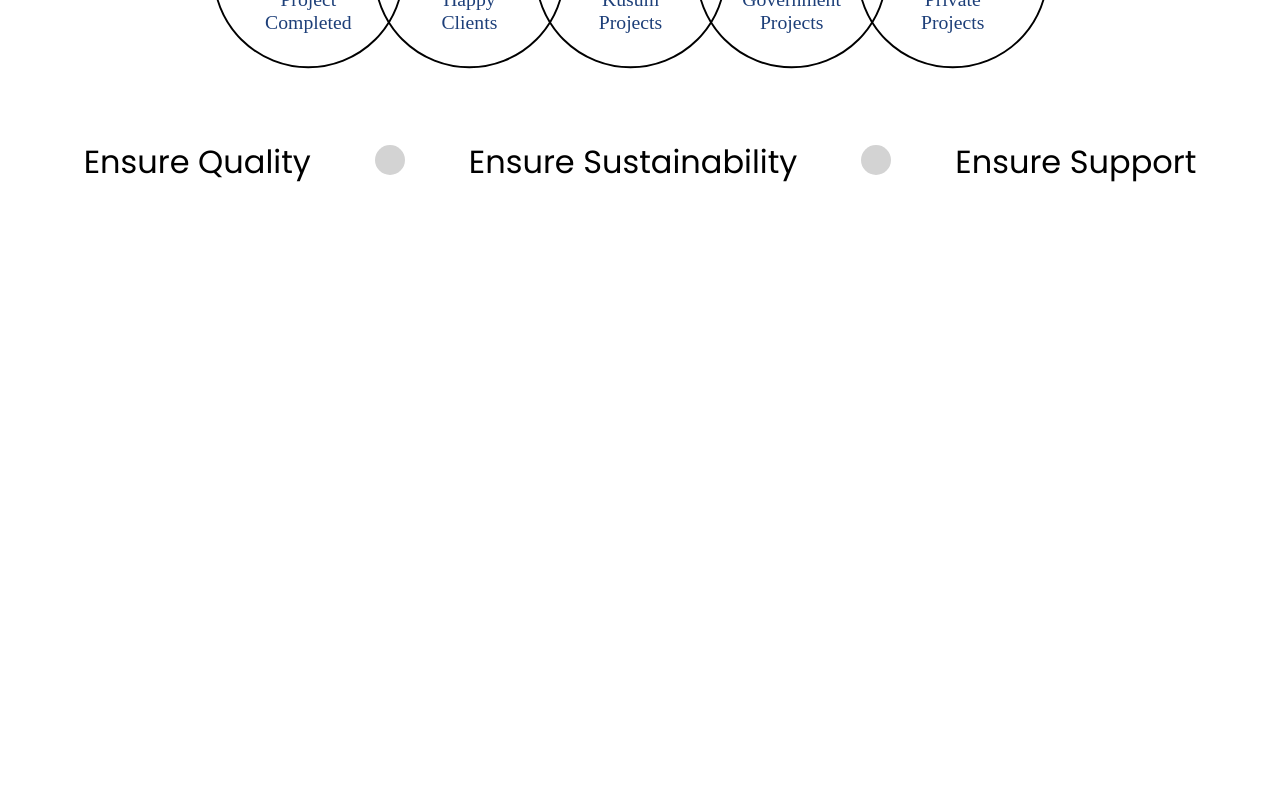
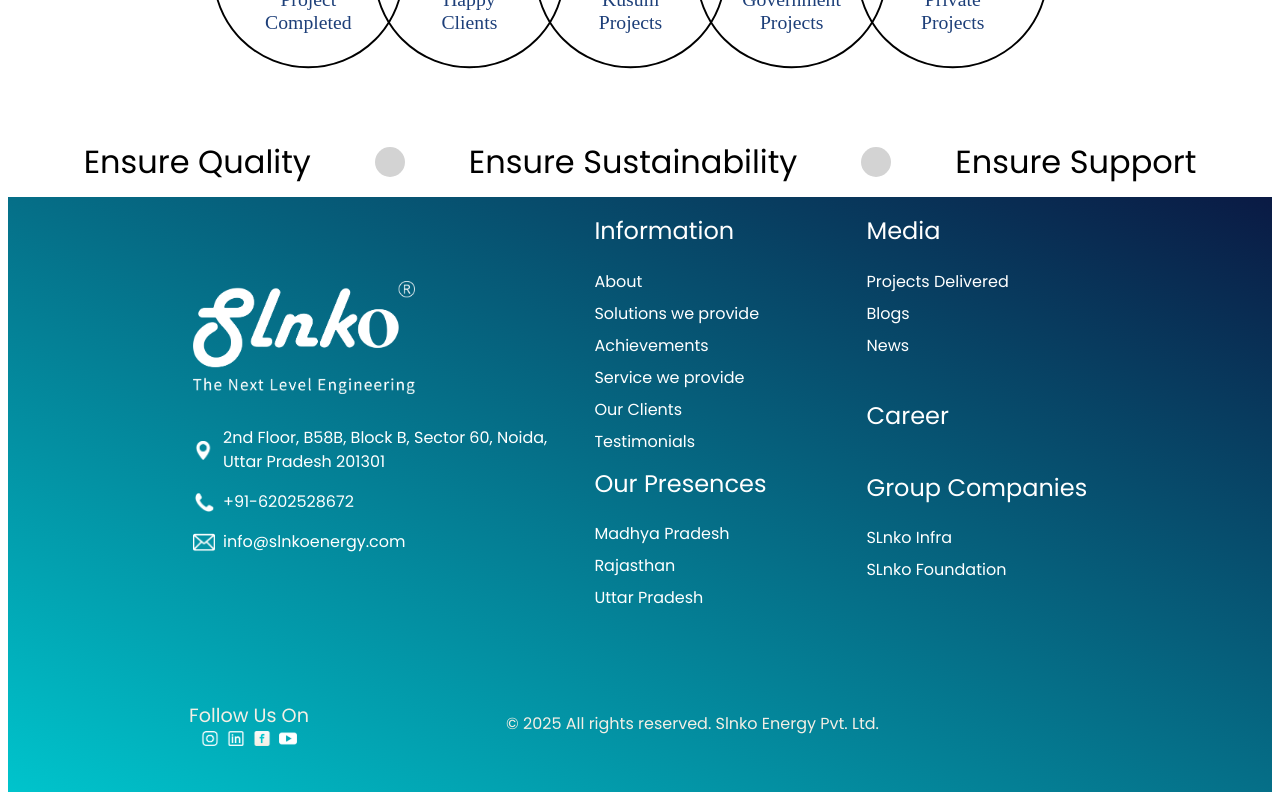
Before and after one commit to SlnkoEnergy/Slnko-Energy, a React (Create React App) app in the folder website/: page / in a window 1280 px wide. Shown: the part 1237-2037 px from the top of the page. Before the commit the page ends 1442 px from the top, so only its background shows below. Built offline with nearby package versions, Linux system fonts and the light colour scheme.

Commit message:
Page2, Page3 and footer completed

```diff
--- a/website/package.json
+++ b/website/package.json
@@ -12,6 +12,7 @@
     "@testing-library/jest-dom": "^6.6.3",
     "@testing-library/react": "^16.2.0",
     "@testing-library/user-event": "^13.5.0",
+    "framer-motion": "^12.6.3",
     "react": "^19.1.0",
     "react-dom": "^19.1.0",
     "react-router-dom": "^7.4.1",
--- a/website/src/App.js
+++ b/website/src/App.js
@@ -14,7 +14,7 @@ const App = () => {
         {/* <Navbar /> */}
         <Page2 />
         <Page3 />
-        {/* <Footer /> */}
+        <Footer />
 
       </BrowserRouter>
     </ThemeProvider>
--- a/website/src/Components/Footer.js
+++ b/website/src/Components/Footer.js
@@ -20,11 +20,12 @@ const Footer = () => {
     <Grid
       container
       width="100%"
-      minHeight="80vh"
+      minHeight="100%"
       display="flex"
       flexDirection="column"
       justifyContent="center"
       alignItems="center"
+      p={2}
       gap={10}
       sx={{
         background: "linear-gradient(to top right, #00c4cc, #0a1a44)",
@@ -32,19 +33,33 @@ const Footer = () => {
     >
       <Grid
         display="flex"
-        flexDirection="row"
+        flexDirection={{ xs: "column", sm: "row" }}
         justifyContent="center"
         alignItems="center"
+        gap={{ xs: 8, sm: 8, md: 6, lg: 4 }}
       >
         {/* Left Section */}
-        <Grid item display="flex" flexDirection="column" width="30%" gap={4}>
+        <Grid
+          item
+          display="flex"
+          flexDirection="column"
+          width={{ xs: "100%", sm: "30%" }}
+          gap={4}
+        >
           <Box
             display="flex"
             justifyContent="flex-start"
             alignItems="center"
             gap={1}
           >
-            <img width="60%" alt="logo" src={logo} />
+            <Box
+              component="img"
+              sx={{
+                width: { xs: "50%", sm: "80%", md: "80%", lg: "60%" },
+              }}
+              alt="logo"
+              src={logo}
+            />
           </Box>
 
           <Box
@@ -55,20 +70,55 @@ const Footer = () => {
             gap={2}
           >
             <Box display="flex" flexDirection="row" gap={1} alignItems="center">
-              <img width="6%" alt="location" src={img1} />
-              <Typography maxWidth={"340px"} color="white">
+              <Box
+                component="img"
+                sx={{
+                  width: { xs: "5%", sm: "8%", md: "8%", lg: "6%" },
+                }}
+                alt="location"
+                src={img1}
+              />
+              <Typography
+                fontSize={{ xs: "1rem", sm: "0.8rem", md: "1rem" }}
+                maxWidth={"340px"}
+                color="white"
+              >
                 2nd Floor, B58B, Block B, Sector 60, Noida, Uttar Pradesh 201301
               </Typography>
             </Box>
 
             <Box display="flex" flexDirection="row" gap={1} alignItems="center">
-              <img width="6%" alt="call" src={img2} />
-              <Typography color="white">+91-6202528672</Typography>
+              <Box
+                component="img"
+                sx={{
+                  width: { xs: "5%", sm: "8%", md: "8%", lg: "6%" },
+                }}
+                alt="call"
+                src={img2}
+              />
+              <Typography
+                fontSize={{ xs: "1rem", sm: "0.8rem", md: "1rem" }}
+                color="white"
+              >
+                +91-6202528672
+              </Typography>
             </Box>
 
             <Box display="flex" flexDirection="row" gap={1} alignItems="center">
-              <img width="6%" alt="mail" src={img3} />
-              <Typography color="white">info@slnkoenergy.com</Typography>
+              <Box
+                component="img"
+                sx={{
+                  width: { xs: "5%", sm: "8%", md: "8%", lg: "6%" },
+                }}
+                alt="mail"
+                src={img3}
+              />
+              <Typography
+                fontSize={{ xs: "1rem", sm: "0.8rem", md: "1rem" }}
+                color="white"
+              >
+                info@slnkoenergy.com
+              </Typography>
             </Box>
           </Box>
         </Grid>
@@ -76,11 +126,11 @@ const Footer = () => {
         {/* Right Section */}
         <Grid
           item
-          width={'40%'}
+          width={{ xs: "100%", sm: "50%", md: "50%", lg: "40%" }}
           display="flex"
           flexDirection="row"
-          justifyContent={'space-between'}
-
+          justifyContent={"space-between"}
+          gap={{ xs: 2 }}
         >
           {/* First Row */}
           <Grid
@@ -91,7 +141,16 @@ const Footer = () => {
           >
             {/* Information */}
             <Box display="flex" flexDirection="column" alignItems="flex-start">
-              <Typography color="white" fontSize={{xs:"1.4rem",sm:'1.2rem',md:'1.3rem',lg:"1.5rem"}} gutterBottom>
+              <Typography
+                color="white"
+                fontSize={{
+                  xs: "1.2rem",
+                  sm: "1rem",
+                  md: "1.3rem",
+                  lg: "1.5rem",
+                }}
+                gutterBottom
+              >
                 Information
               </Typography>
               <List>
@@ -108,7 +167,12 @@ const Footer = () => {
                       primary={text}
                       primaryTypographyProps={{
                         color: "white",
-                        fontSize: { sm: "0.7rem", md: "0.75rem", lg: "1rem" },
+                        fontSize: {
+                          xs: "0.8rem",
+                          sm: "0.7rem",
+                          md: "0.8rem",
+                          lg: "1rem",
+                        },
                       }}
                     />
                   </ListItem>
@@ -117,7 +181,16 @@ const Footer = () => {
             </Box>
             {/* Our Presences */}
             <Box display="flex" flexDirection="column" alignItems="flex-start">
-              <Typography color="white" fontSize="1.5rem" gutterBottom>
+              <Typography
+                color="white"
+                fontSize={{
+                  xs: "1.2rem",
+                  sm: "1rem",
+                  md: "1.3rem",
+                  lg: "1.5rem",
+                }}
+                gutterBottom
+              >
                 Our Presences
               </Typography>
               <List>
@@ -128,7 +201,12 @@ const Footer = () => {
                         primary={text}
                         primaryTypographyProps={{
                           color: "white",
-                          fontSize: { sm: "0.7rem", md: "0.75rem", lg: "1rem" },
+                          fontSize: {
+                            xs: "0.8rem",
+                            sm: "0.7rem",
+                            md: "0.8rem",
+                            lg: "1rem",
+                          },
                         }}
                       />
                     </ListItem>
@@ -147,7 +225,16 @@ const Footer = () => {
           >
             {/* Media */}
             <Box display="flex" flexDirection="column" alignItems="flex-start">
-              <Typography color="white" fontSize="1.5rem" gutterBottom>
+              <Typography
+                color="white"
+                fontSize={{
+                  xs: "1.2rem",
+                  sm: "1rem",
+                  md: "1.3rem",
+                  lg: "1.5rem",
+                }}
+                gutterBottom
+              >
                 Media
               </Typography>
               <List>
@@ -157,7 +244,12 @@ const Footer = () => {
                       primary={text}
                       primaryTypographyProps={{
                         color: "white",
-                        fontSize: { sm: "0.7rem", md: "0.75rem", lg: "1rem" },
+                        fontSize: {
+                          xs: "0.8rem",
+                          sm: "0.7rem",
+                          md: "0.8rem",
+                          lg: "1rem",
+                        },
                       }}
                     />
                   </ListItem>
@@ -166,19 +258,37 @@ const Footer = () => {
             </Box>
 
             <Box>
-              <Typography color="white" fontSize="1.5rem" gutterBottom>
+              <Typography
+                color="white"
+                fontSize={{
+                  xs: "1.2rem",
+                  sm: "1rem",
+                  md: "1.3rem",
+                  lg: "1.5rem",
+                }}
+                gutterBottom
+              >
                 Career
               </Typography>
             </Box>
 
             {/* Group Companies */}
             <Box
-              marginBottom={"40px"}
+              marginBottom={{ xs: "30px", sm: "25px", md: "25px", lg: "28px" }}
               display="flex"
               flexDirection="column"
               alignItems="flex-start"
             >
-              <Typography color="white" fontSize="1.5rem" gutterBottom>
+              <Typography
+                color="white"
+                fontSize={{
+                  xs: "1.2rem",
+                  sm: "1rem",
+                  md: "1.3rem",
+                  lg: "1.5rem",
+                }}
+                gutterBottom
+              >
                 Group Companies
               </Typography>
               <List>
@@ -188,7 +298,12 @@ const Footer = () => {
                       primary={text}
                       primaryTypographyProps={{
                         color: "white",
-                        fontSize: { sm: "0.7rem", md: "0.75rem", lg: "1rem" },
+                        fontSize: {
+                          xs: "0.8rem",
+                          sm: "0.7rem",
+                          md: "0.8rem",
+                          lg: "1rem",
+                        },
                       }}
                     />
                   </ListItem>
@@ -201,9 +316,11 @@ const Footer = () => {
 
       <Grid
         display={"flex"}
-        flexDirection={"row"}
-        justifyContent={"flex-start"}
+        flexDirection={{ xs: "column", sm: "row" }}
+        justifyContent={{ xs: "center", sm: "flex-start" }}
+        alignItems={{ xs: "center" }}
         marginBottom={"30px"}
+        gap={{ xs: 4 }}
       >
         <Box
           width={"60%"}
@@ -217,7 +334,10 @@ const Footer = () => {
             justifyContent={"flex-start"}
             alignItems={"flex-start"}
           >
-            <Typography color="#f4efe5" fontSize="1.2rem">
+            <Typography
+              color="#f4efe5"
+              fontSize={{ md: "1.1rem", lg: "1.2rem" }}
+            >
               Follow Us On
             </Typography>
           </Box>
@@ -228,20 +348,51 @@ const Footer = () => {
             alignItems={"center"}
             gap={1}
           >
-            <img width={"4%"} alt="img1" src={img4} />
-            <img width={"4%"} alt="img1" src={img5} />
-            <img width={"4%"} alt="img1" src={img6} />
-            <img width={"4%"} alt="img1" src={img7} />
+            <Box
+              component="img"
+              sx={{
+                width: { xs: "10%", sm: "8%", md: "6%", lg: "4%" },
+              }}
+              alt="img1"
+              src={img4}
+            />
+            <Box
+              component="img"
+              sx={{
+                width: { xs: "10%", sm: "8%", md: "6%", lg: "4%" },
+              }}
+              alt="img1"
+              src={img5}
+            />
+            <Box
+              component="img"
+              sx={{
+                width: { xs: "10%", sm: "8%", md: "6%", lg: "4%" },
+              }}
+              alt="img1"
+              src={img6}
+            />
+            <Box
+              component="img"
+              sx={{
+                width: { xs: "10%", sm: "8%", md: "6%", lg: "4%" },
+              }}
+              alt="img1"
+              src={img7}
+            />
           </Box>
         </Box>
 
         <Box
           width={"100%"}
           display={"flex"}
-          justifyContent={"flex-start"}
-          alignItems={"flex-end"}
+          justifyContent={{ xs: "center", sm: "flex-start" }}
+          alignItems={{ xs: "center", sm: "flex-end" }}
         >
-          <Typography color="#f4efe5" fontSize="1rem">
+          <Typography
+            color="#f4efe5"
+            fontSize={{ xs: "0.8rem", sm: "0.8rem", md: "1rem" }}
+          >
             © 2025 All rights reserved. Slnko Energy Pvt. Ltd.
           </Typography>
         </Box>
@@ -251,4 +402,4 @@ const Footer = () => {
 };
 
 export default Footer;
- // developing this website//
+// developing this website//
--- a/website/src/Pages/Page2.js
+++ b/website/src/Pages/Page2.js
@@ -94,7 +94,7 @@ const Page2 = () => {
               width: isMobile ? "100%" : "24%", // Full width on mobile, 4x1 layout on desktop
               textAlign: "center",
               opacity: isVisible ? 1 : 0, // Fade-in effect
-              transform: isVisible ? "translateY(0)" : "translateY(30px)", // Slide-up effect
+              transform: isVisible ? "translateY(0)" : "translateY(100px)", // Slide-up effect
               transition: "opacity 1s ease-out, transform 1s ease-out", // Smooth transition for opacity and transform
             }}
           >
--- a/website/src/Pages/Page3.js
+++ b/website/src/Pages/Page3.js
@@ -1,5 +1,6 @@
 import { Grid, Typography, useMediaQuery } from "@mui/material";
-import React from "react";
+import { motion, useInView } from "framer-motion";
+import React, { useRef } from "react";
 import img1 from "../assets/SLNKO.png";
 
 const stats = [
@@ -9,12 +10,29 @@ const stats = [
   { value: "1.5+GW", label: "Government Projects" },
   { value: "4.5+GW", label: "Private Projects" },
 ];
+
 const data = ["Ensure Quality", "Ensure Sustainability", "Ensure Support"];
+
 const Page3 = () => {
-  const isMobile = useMediaQuery("(max-width: 768px)"); // Check if it's mobile view
+  const isMobile = useMediaQuery("(max-width: 768px)");
+  const isSmall = useMediaQuery("(max-width:600px)");
+  const isMedium = useMediaQuery("(max-width:900px)");
+
+  const size = isSmall ? 8 : isMedium ? 15 : 30;
+
+  // Ref for detecting when the section is in view
+  const ref = useRef(null);
+  const isInView = useInView(ref, { triggerOnce: true, threshold: 0.2 });
+
+  const textRef = useRef(null);
+  const isTextInView = useInView(textRef, {
+    triggerOnce: true,
+    threshold: 0.1,
+  });
 
   return (
     <Grid
+      ref={ref}
       container
       direction="column"
       alignItems="center"
@@ -26,17 +44,32 @@ const Page3 = () => {
         padding: 2,
       }}
     >
-      {/* Image Section */}
-      <Grid item xs={12} display="flex" justifyContent="center" alignItems="center" mt={4}>
-        <img alt="slnko" style={{ width: "80%" }} src={img1} />
+      {/* Image Section with Animation */}
+      <Grid
+        item
+        xs={12}
+        display="flex"
+        justifyContent="center"
+        alignItems="center"
+        mt={4}
+      >
+        <motion.img
+          alt="slnko"
+          style={{ width: "80%" }}
+          src={img1}
+          initial={{ scale: 0.8, opacity: 0 }}
+          animate={isInView ? { scale: 1, opacity: 1 } : {}}
+          transition={{ duration: 0.8, ease: "easeOut" }}
+        />
       </Grid>
 
-      {/* SVG Section (Now Fully Responsive) */}
+      {/* SVG Section (Now Animated) */}
       <Grid
         item
         sx={{
           width: "100%",
           maxWidth: "100vw",
+          minWidth: "100%",
           overflow: "hidden",
           mt: 4,
           display: "flex",
@@ -44,62 +77,124 @@ const Page3 = () => {
           alignItems: "center",
         }}
       >
-        <svg
-          viewBox={isMobile ? "0 0 800 300" : "-50 50 1300 250"} // Adjust viewBox for mobile
-          width={isMobile ? "90%" : "100%"} // Make it bigger on mobile
+        <motion.svg
+          viewBox={isMobile ? "0 0 800 300" : "-50 50 1300 250"}
+          width={isMobile ? "90%" : "100%"}
           height="auto"
           preserveAspectRatio="xMidYMid meet"
+          initial={{ scale: 0.8, opacity: 0 }}
+          animate={isInView ? { scale: 1, opacity: 1 } : {}}
+          transition={{ duration: 0.8, ease: "easeOut", delay: 0.3 }}
         >
           {stats.map((stat, index) => {
-            const totalWidth = isMobile ? 600 : 850; // Adjust width based on device
+            const totalWidth = isMobile ? 600 : 850;
             const circleSpacing = totalWidth / stats.length;
             const xPosition = circleSpacing * index + (isMobile ? 150 : 250);
-            const yPosition = isMobile ? 120 : 155; // Adjust Y-position for better spacing
+            const yPosition = isMobile ? 120 : 155;
 
             return (
-              <g key={index}>
-                {/* Circle */}
+              <motion.g
+                key={index}
+                initial={{ scale: 0.5, opacity: 0 }}
+                animate={isInView ? { scale: 1, opacity: 1 } : {}}
+                transition={{
+                  duration: 0.6,
+                  ease: "easeOut",
+                  delay: index * 0.2,
+                }}
+              >
                 <circle
                   cx={xPosition}
                   cy={yPosition}
-                  r={isMobile ? 70 : 100} // Reduce circle size on mobile
+                  r={isMobile ? 70 : 100}
                   stroke="black"
                   strokeWidth="2"
                   fill="transparent"
                 />
-
-                {/* Text Value */}
-                <text x={xPosition} y={yPosition - 5} fontSize={isMobile ? "1.5rem" : "2rem"} fontWeight="bold" textAnchor="middle" fill="black">
+                <text
+                  x={xPosition}
+                  y={yPosition - 5}
+                  fontSize={isMobile ? "1.5rem" : "2rem"}
+                  fontWeight="bold"
+                  textAnchor="middle"
+                  fill="black"
+                >
                   {stat.value}
                 </text>
-
-                {/* Text Label */}
-                <text x={xPosition} y={yPosition + 10} fontSize={isMobile ? "1rem" : "1.3rem"} textAnchor="middle" fill="#1d3f79">
-                  <tspan x={xPosition} dy="1.2em">{stat.label.split(" ")[0]}</tspan>
-                  <tspan x={xPosition} dy="1.2em">{stat.label.split(" ").slice(1).join(" ")}</tspan>
+                <text
+                  x={xPosition}
+                  y={yPosition + 10}
+                  fontSize={isMobile ? "1rem" : "1.3rem"}
+                  textAnchor="middle"
+                  fill="#1d3f79"
+                >
+                  <tspan x={xPosition} dy="1.2em">
+                    {stat.label.split(" ")[0]}
+                  </tspan>
+                  <tspan x={xPosition} dy="1.2em">
+                    {stat.label.split(" ").slice(1).join(" ")}
+                  </tspan>
                 </text>
-              </g>
+              </motion.g>
             );
           })}
-        </svg>
+        </motion.svg>
       </Grid>
 
-      <Grid container justifyContent="center" alignItems="center" spacing={{md:12,lg:8, xl:16}} sx={{ mt: 4 }}>
+      {/* Animated Text and Dots */}
+      <Grid
+        ref={textRef}
+        container
+        justifyContent="center"
+        alignItems="center"
+        spacing={{ xs: 1, sm: 2, md: 6, lg: 8, xl: 12 }}
+        sx={{ mt: 4 }}
+      >
         {data.map((text, index) => (
           <React.Fragment key={index}>
-          {/* Text */}
+            {/* Animated Text */}
             <Grid item>
-            <Typography variant="h4" fontSize={{xs:'1.2rem',sm:'1.4rem',md:'1.8rem',lg:'2rem'}} sx={{ fontWeight: "500" }}>
+              <motion.div
+                initial={{ scale: 0.8, opacity: 0, y: 20 }}
+                animate={isTextInView ? { scale: 1, opacity: 1, y: 0 } : {}}
+                transition={{
+                  duration: 0.6,
+                  ease: "easeOut",
+                  delay: index * 0.2,
+                }}
+              >
+                <Typography
+                  variant="h4"
+                  fontSize={{
+                    xs: "0.7rem",
+                    sm: "1.1rem",
+                    md: "1.5rem",
+                    lg: "2rem",
+                  }}
+                  sx={{ fontWeight: "500" }}
+                >
                   {text}
                 </Typography>
+              </motion.div>
             </Grid>
 
-          {/* Dot (Except Last Item) */}
+            {/* Animated Dot (Except Last Item) */}
             {index < data.length - 1 && (
-            <Grid item>
-              <svg width="30" height="30">
+              <Grid item sx={{ display: "flex", justifyContent: "center" }}>
+                <motion.svg
+                  width={size}
+                  height={size}
+                  viewBox="0 0 30 30"
+                  initial={{ scale: 0, opacity: 0 }}
+                  animate={isTextInView ? { scale: 1, opacity: 1 } : {}}
+                  transition={{
+                    duration: 0.6,
+                    ease: "easeOut",
+                    delay: index * 0.2 + 0.2,
+                  }}
+                >
                   <circle cx="15" cy="15" r="15" fill="#d3d3d3" />
-              </svg>
+                </motion.svg>
               </Grid>
             )}
           </React.Fragment>
```
Also changed, not shown: 1 other file (tests, documents, lock files or other folders). Lines whose indentation alone changed are shown as unchanged.
